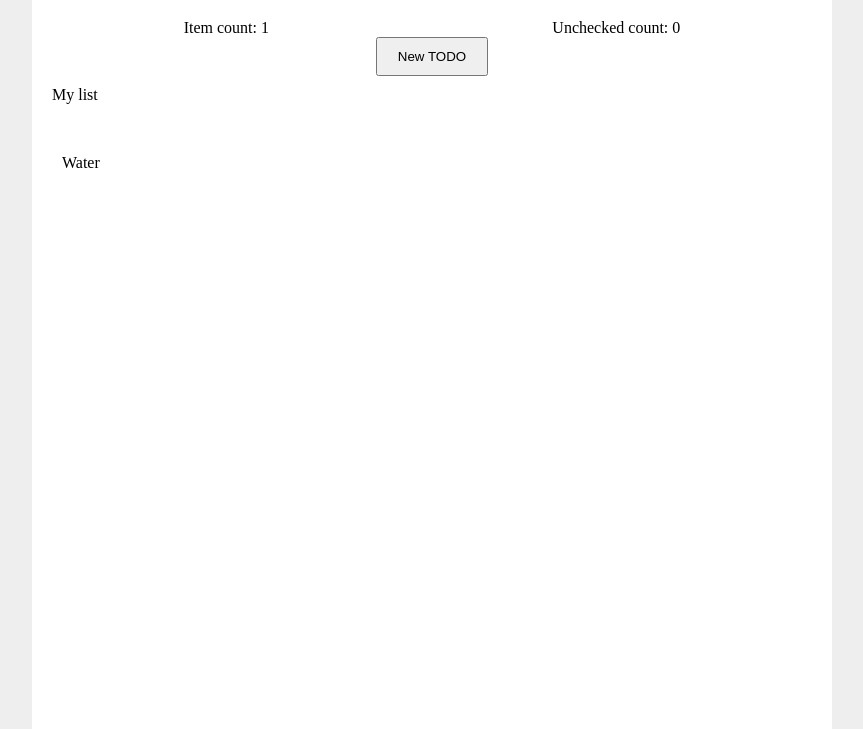
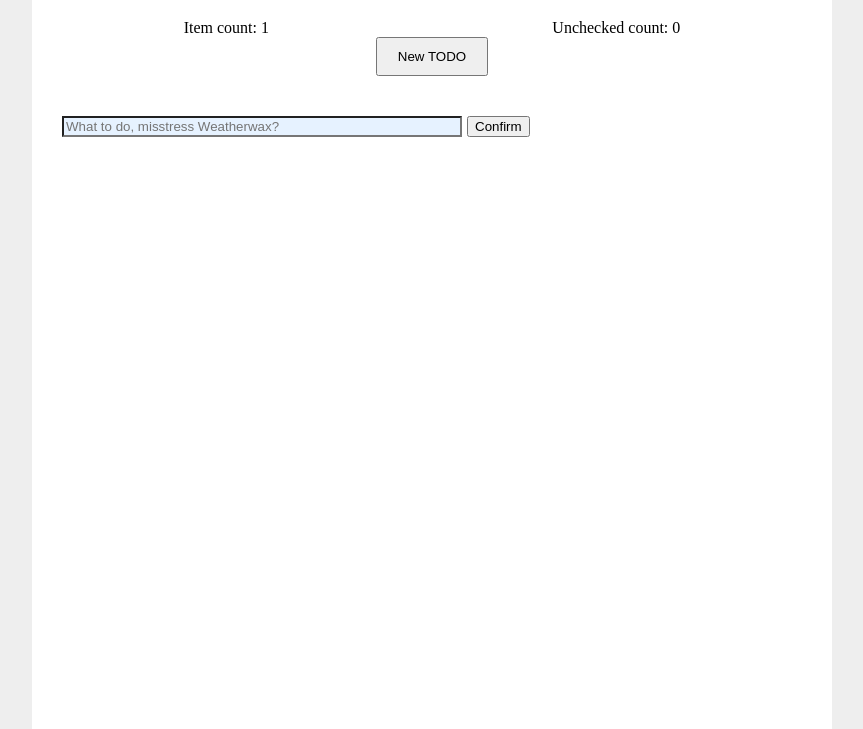
Before and after one commit to KateLev/CS50_React, a plain HTML site: page project0/index.html in a window 1280 px wide. Both pictures are taken after a click on the button "New TODO". Shown: the part 71-800 px from the top of the page, without its empty margins (208-1071 px from the left). Drawn offline with Linux system fonts and the light colour scheme.

Commit message:
Completed task

```diff
--- a/project0/index.html
+++ b/project0/index.html
@@ -12,7 +12,7 @@
         <span>Unchecked count: <span id="unchecked-count">0</span></span>
       </div>
       <button class="button center" onClick="newTodo()">New TODO</button>
-	  <p id="myInput" class="todo-checkbox">My list</p>
+
       <ul id="todo-list" class="todo-list"></ul>
 
     </div>
--- a/project0/script.js
+++ b/project0/script.js
@@ -12,7 +12,7 @@ const uncheckedCountSpan = document.getElementById('unchecked-count')
 itemCountSpan.innerHTML = 0 //to pass the value when newTODO function in unawalable
 let itemCountSpanNumber = 0 //because I need a number, and if I use just innerHTML it gives me a string
 let uncheckedCountSpanNumber = 0
-let todoArray = []
+
 
 function newTodo() {
   try
@@ -20,45 +20,49 @@ function newTodo() {
       // create new form
 
 	  let x = document.createElement("INPUT");
-	//  x.className = classNames.TODO_TEXT  // if we don't have the classes, there must be x.className = 'todo-container'
+	  x.className = classNames.TODO_TEXT  // if we don't have the classes, there must be x.className = 'todo-container'
 
       x.setAttribute("type", "text");
       x.setAttribute("placeholder", "What to do, misstress Weatherwax?");
 	  x.setAttribute("id", "myInput");
-	  x.setAttribute("value", "0");
+	 // x.setAttribute("value", "Hi");
 
 	  // create new button
       let y = document.createElement("Button");
       y.className = 'Button'
 	  y.innerHTML =  "Confirm"
 
-	  //position for our new elements
+	  //position for our new elements. I add them to list element
 
-
-
-
-		  itemCountSpan.append(x);
-		  itemCountSpan.append(y);
-
-
-	  let coords = itemCountSpan.getBoundingClientRect();
-	  x.style.left = coords.left + "100px"
-	  x.style.top = coords.bottom + "100px"
-
-      let node = document.createElement("LI")
-	  let textNode = document.createTextNode("Water");
- //     let textNode = document.getElementById("myInput").value;
- alert(textNode);
-	  node.appendChild(textNode)// add value as li element
-	  document.getElementById("todo-list").appendChild(node);
+	  if (itemCountSpanNumber===0&&uncheckedCountSpanNumber===0) //to prevent creating new form
+	  {
+		  list.appendChild(x);
+		  list.appendChild(y);
+	  }
+      y.onclick = function() {
+		  let node = document.createElement("LI")
+		  //  let textNode = document.createTextNode("Water");
+		  let textNode = document.getElementById("myInput").value
+		//  alert(document.getElementById("myInput").value)
+		  node.innerHTML = textNode
+		  document.getElementById("todo-list").appendChild(node);
+	  };
 	  itemCountSpanNumber = itemCountSpanNumber + 1
 	  itemCountSpan.innerHTML = itemCountSpanNumber
-
-	 // alert('New TODO button clicked!')
-  }
+}
   catch {
 	  uncheckedCountSpanNumber = uncheckedCountSpanNumber + 1
 	  uncheckedCountSpan.innerHTML = uncheckedCountSpanNumber
-	  alert('Error')
+	  alert('Errorm I did something wrong... ')
   }
 }
+/*function AddNewTodo()
+{
+	let node = document.createElement("LI")
+	//  let textNode = document.createTextNode("Water");
+	let textNode = document.getElementById('myInput').value
+	alert(textNode)
+	node.appendChild(textNode)// add value as li element
+	document.getElementById("todo-list").appendChild(node);
+
+}/*/
--- a/project0/styles.css
+++ b/project0/styles.css
@@ -67,6 +67,9 @@ ul {
 .todo-container:first-of-type {
   border-top: 1px solid #333;
 }
-#todo-text {
-	padding:-800px;
+.todo-text {
+	width:400px;
+	margin-bottom:20px;
+	margin-right:5px;
+	background-color:#e6f2ff;
 }
```
